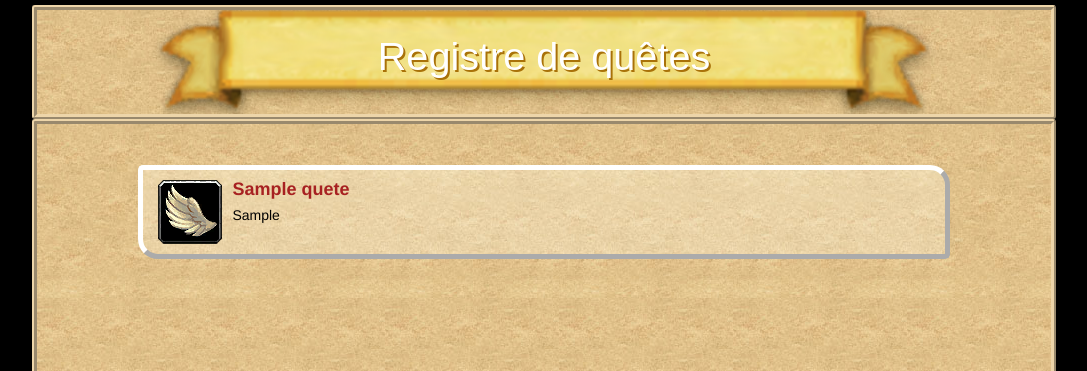
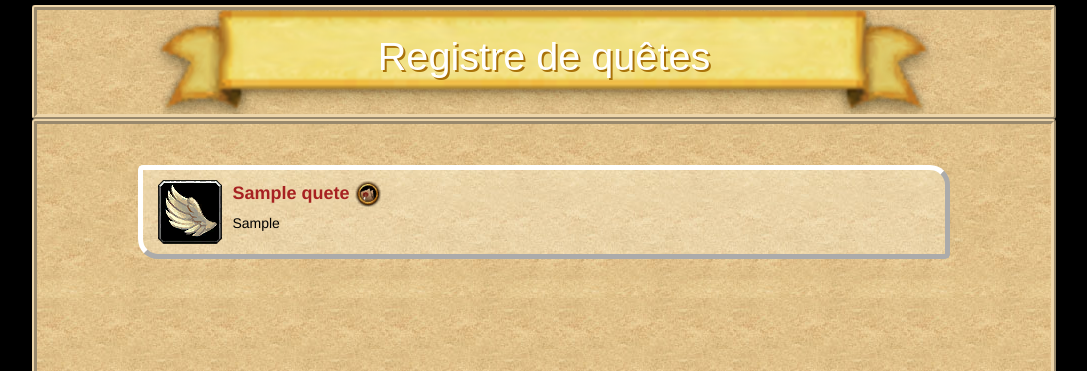
Before and after one commit to Marie-Donnie/firp, a Django app: page /quetes/ in a window 1280 px wide. Shown: the top 371 px of the page, without its empty margins (96-1183 px from the left). Run offline with Django 3.2, Linux system fonts and the light colour scheme; tables that the repository leaves empty hold one stand-in row (values such as "Sample post"); parts of the project's set-up code (start-up, migrations or seed data) failed here and were passed over; some libraries are stand-ins or nearby versions.

Commit message:
Changed quest state icon

```diff
--- a/fiches/templates/site/quetes.html
+++ b/fiches/templates/site/quetes.html
@@ -45,8 +45,9 @@
       <div class="media-body">
 	<h4 class="media-heading">
 	  <a href="{% url 'quete' quete.id %}"><b>{{quete.nom}}</b></a>
-	  {% if quete.etat == 2 %} <img class="quest-icon" src="/fiches/media/images/site/quest/category-icon-services.PNG" alt="Reservée"><a href="{% url 'detail_fiche' quete.reservee.id %}"><span class="quest-lead">{{ quete.reservee.nom }} {{ quete.reservee.prenom }}</span></a>
-	  {% elif quete.etat == 3 %} <img class="quest-icon" src="/fiches/media/images/site/quest/category-icon-scroll.PNG" alt="Accomplie"><a href="{% url 'detail_fiche' quete.leader.id %}"><span class="quest-lead">{{ quete.leader.nom }} {{ quete.leader.prenom }}</span></a>
+	  {% if quete.etat == 1 %}<img class="quest-icon" src="/fiches/media/images/site/quest/category-icon-services.PNG" alt="Libre">
+	  {% elif quete.etat == 2 %}<img class="quest-icon" src="/fiches/media/images/site/quest/category-icon-scroll.PNG" alt="Accomplie"><a href="{% url 'detail_fiche' quete.reservee.id %}"><span class="quest-lead">{{ quete.reservee.nom }} {{ quete.reservee.prenom }}</span></a>
+	  {% elif quete.etat == 3 %} <img class="quest-icon" src="/fiches/media/images/site/quest/category-icon-book.PNG" alt="Accomplie"><a href="{% url 'detail_fiche' quete.leader.id %}"><span class="quest-lead">{{ quete.leader.nom }} {{ quete.leader.prenom }}</span></a>
 	  {% endif %}
 	</h4>
 	{{quete.objectif}}
```
Also changed, not shown: fiches/media/images/site/quest/category-icon-book.PNG (added).
